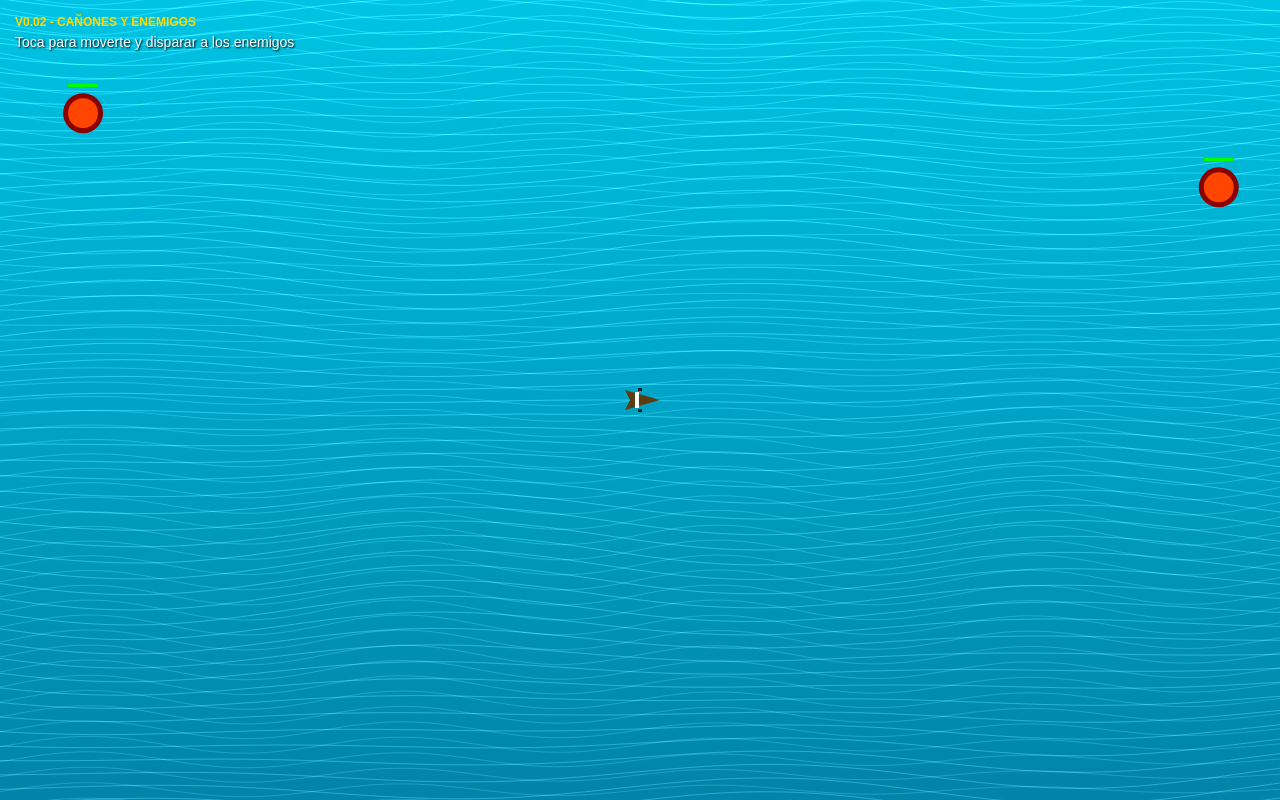
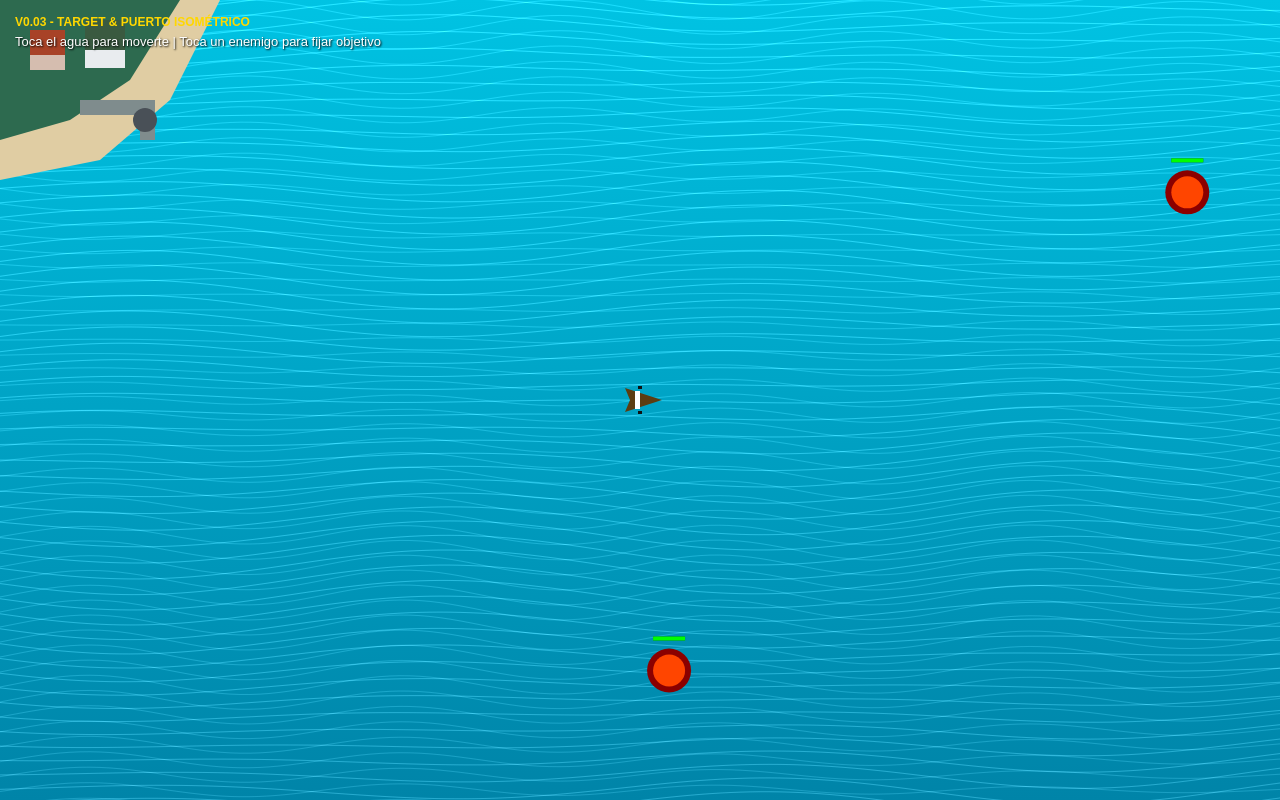
Before and after one commit to dubbielmaster/Piratestorm2d, a plain HTML site: page index.html in a window 1280 px wide. Drawn offline with Linux system fonts and the light colour scheme; animation ran at ten frames a second.

Commit message:
Update game to version 0.03 with UI and logic changes
Updated game version to v0.03 and modified UI elements. Adjusted cannon configuration and enemy behavior, including target selection and auto-shooting.

```diff
--- a/index.html
+++ b/index.html
@@ -3,40 +3,35 @@
 <head>
     <meta charset="UTF-8">
     <meta name="viewport" content="width=device-width, initial-scale=1.0, user-scalable=no">
-    <title>Pirate Storm Mobile - v0.02</title>
+    <title>Pirate Storm Mobile - v0.03</title>
     <style>
         * { margin: 0; padding: 0; box-sizing: border-box; }
         body, html { width: 100%; height: 100%; overflow: hidden; background-color: #000; }
         canvas { display: block; touch-action: none; }
         #ui { position: absolute; top: 15px; left: 15px; color: #ffffff; font-family: Arial, sans-serif; pointer-events: none; }
         #version { font-size: 12px; color: #ffd700; font-weight: bold; text-transform: uppercase; }
-        #stats { font-size: 14px; margin-top: 5px; text-shadow: 1px 1px 2px black; }
+        #stats { font-size: 13px; margin-top: 5px; text-shadow: 1px 1px 2px black; }
     </style>
 </head>
 <body>
 
     <div id="ui">
-        <div id="version">v0.02 - Cañones y Enemigos</div>
-        <div id="stats">Toca para moverte y disparar a los enemigos</div>
+        <div id="version">v0.03 - Target & Puerto Isométrico</div>
+        <div id="stats">Toca el agua para moverte | Toca un enemigo para fijar objetivo</div>
     </div>
 
     <canvas id="gameCanvas"></canvas>
 
     <script>
-        // =============================================================
-        // CONFIGURACIÓN DE CAÑONES Y ARMAMENTO (Ajustable)
-        // =============================================================
+        // CONFIGURACIÓN DE CAÑONES
         const CANNON_CONFIG = {
-            damage: 25,          // Daño por bala
-            range: 350,          // Alcance máximo en píxeles
-            fireRate: 400,       // Tiempo de recarga en milisegundos
-            bulletSpeed: 7,      // Velocidad de la bala
-            cannonsCount: 2      // Número de cañones por disparo
+            damage: 20,
+            range: 300,
+            fireRate: 500,
+            bulletSpeed: 8
         };
 
-        // =============================================================
-        // 1. CLASE OCÉANO (OLEAJE MEJORADO)
-        // =============================================================
+        // 1. OCÉANO
         class Ocean {
             constructor(canvas) {
                 this.canvas = canvas;
@@ -44,9 +39,7 @@
                 this.time = 0;
             }
 
-            update() {
-                this.time += 0.005;
-            }
+            update() { this.time += 0.005; }
 
             draw() {
                 const ctx = this.ctx;
@@ -84,14 +77,66 @@
                         ctx.stroke();
                     }
                 });
+                ctx.restore();
+            }
+        }
+
+        // 2. PUERTO E ISLA (Estructura isométrica 3D Prerrenderizada)
+        class Port {
+            draw(ctx) {
+                ctx.save();
+
+                // Arena / Costa de la Isla
+                ctx.fillStyle = "#e0cda3";
+                ctx.beginPath();
+                ctx.moveTo(0, 0);
+                ctx.lineTo(220, 0);
+                ctx.lineTo(170, 100);
+                ctx.lineTo(100, 160);
+                ctx.lineTo(0, 180);
+                ctx.closePath();
+                ctx.fill();
+
+                // Vegetación / Tierra
+                ctx.fillStyle = "#2d6a4f";
+                ctx.beginPath();
+                ctx.moveTo(0, 0);
+                ctx.lineTo(180, 0);
+                ctx.lineTo(130, 80);
+                ctx.lineTo(70, 120);
+                ctx.lineTo(0, 140);
+                ctx.closePath();
+                ctx.fill();
+
+                // Muelle de Piedra (Vista isométrica)
+                ctx.fillStyle = "#7f8c8d";
+                ctx.fillRect(80, 100, 70, 15); // Brazo muelle
+                ctx.fillRect(140, 100, 15, 40);
+
+                // Edificios del Puerto (Efecto 3D simple)
+                // Casa 1
+                ctx.fillStyle = "#a84227"; // Techo
+                ctx.fillRect(30, 30, 35, 25);
+                ctx.fillStyle = "#d5bdaf"; // Pared
+                ctx.fillRect(30, 55, 35, 15);
+
+                // Casa 2
+                ctx.fillStyle = "#3a5a40"; // Techo
+                ctx.fillRect(85, 20, 40, 30);
+                ctx.fillStyle = "#e9ecef"; // Pared
+                ctx.fillRect(85, 50, 40, 18);
+
+                // Torre de defensa
+                ctx.fillStyle = "#495057";
+                ctx.beginPath();
+                ctx.arc(145, 120, 12, 0, Math.PI * 2);
+                ctx.fill();
 
                 ctx.restore();
             }
         }
 
-        // =============================================================
-        // 2. CLASE BALA DE CAÑÓN
-        // =============================================================
+        // 3. BALA DE CAÑÓN
         class CannonBall {
             constructor(startX, startY, targetX, targetY) {
                 this.x = startX;
@@ -109,9 +154,7 @@
                 this.x += this.vx;
                 this.y += this.vy;
 
-                // Destruir bala si supera el alcance
-                const dist = Math.hypot(this.x - this.startX, this.y - this.startY);
-                if (dist > CANNON_CONFIG.range) {
+                if (Math.hypot(this.x - this.startX, this.y - this.startY) > CANNON_CONFIG.range) {
                     this.active = false;
                 }
             }
@@ -124,24 +167,27 @@
             }
         }
 
-        // =============================================================
-        // 3. CLASE ENEMIGO (Monstruo / Barco Pirata)
-        // =============================================================
+        // 4. ENEMIGO
         class Enemy {
-            constructor(x, y) {
+            constructor(id, x, y) {
+                this.id = id;
                 this.x = x;
                 this.y = y;
                 this.maxHp = 100;
                 this.hp = 100;
-                this.radius = 20;
+                this.radius = 22;
                 this.angle = Math.random() * Math.PI * 2;
-                this.speed = 0.8;
+                this.speed = 0.6;
             }
 
             update() {
-                // Movimiento errático en el agua
                 this.x += Math.cos(this.angle) * this.speed;
                 this.y += Math.sin(this.angle) * this.speed;
+
+                // Evitar entrar al puerto
+                if (this.x < 180 && this.y < 180) {
+                    this.angle += Math.PI / 2;
+                }
 
                 if (Math.random() < 0.02) {
                     this.angle += (Math.random() - 0.5);
@@ -150,24 +196,37 @@
 
             takeDamage(amount) {
                 this.hp -= amount;
-                if (this.hp <= 0) {
-                    this.hp = 0;
-                    this.respawn();
-                }
+                return this.hp <= 0;
             }
 
             respawn() {
-                // Aparecer en una nueva posición
-                this.x = Math.random() * (window.innerWidth - 100) + 50;
-                this.y = Math.random() * (window.innerHeight - 100) + 50;
+                this.x = Math.random() * (window.innerWidth - 150) + 100;
+                this.y = Math.random() * (window.innerHeight - 250) + 200;
                 this.hp = this.maxHp;
             }
 
-            draw(ctx) {
+            draw(ctx, isTarget) {
                 ctx.save();
                 ctx.translate(this.x, this.y);
 
-                // Monstruo/Barco Enemigo (Rojo)
+                // Si es el OBJETIVO SELECCIONADO (Unitarget), dibujamos el retículo
+                if (isTarget) {
+                    ctx.strokeStyle = "#ff0000";
+                    ctx.lineWidth = 2;
+                    ctx.beginPath();
+                    ctx.arc(0, 0, this.radius + 8, 0, Math.PI * 2);
+                    ctx.stroke();
+
+                    // Cruz del objetivo
+                    ctx.beginPath();
+                    ctx.moveTo(-this.radius - 12, 0); ctx.lineTo(-this.radius - 4, 0);
+                    ctx.moveTo(this.radius + 4, 0); ctx.lineTo(this.radius + 12, 0);
+                    ctx.moveTo(0, -this.radius - 12); ctx.lineTo(0, -this.radius - 4);
+                    ctx.moveTo(0, this.radius + 4); ctx.lineTo(0, this.radius + 12);
+                    ctx.stroke();
+                }
+
+                // Cuerpo del Monstruo/Enemigo
                 ctx.fillStyle = "#8b0000";
                 ctx.beginPath();
                 ctx.arc(0, 0, this.radius, 0, Math.PI * 2);
@@ -175,25 +234,22 @@
 
                 ctx.fillStyle = "#ff4500";
                 ctx.beginPath();
-                ctx.arc(0, 0, this.radius - 5, 0, Math.PI * 2);
+                ctx.arc(0, 0, this.radius - 6, 0, Math.PI * 2);
                 ctx.fill();
 
                 // Barra de Vida
-                const barWidth = 30;
-                const barHeight = 4;
-                ctx.fillStyle = "rgba(0,0,0,0.5)";
-                ctx.fillRect(-barWidth/2, -this.radius - 10, barWidth, barHeight);
+                const barWidth = 32;
+                ctx.fillStyle = "rgba(0,0,0,0.6)";
+                ctx.fillRect(-barWidth/2, -this.radius - 12, barWidth, 4);
 
                 ctx.fillStyle = "#00ff00";
-                ctx.fillRect(-barWidth/2, -this.radius - 10, (this.hp / this.maxHp) * barWidth, barHeight);
+                ctx.fillRect(-barWidth/2, -this.radius - 12, (this.hp / this.maxHp) * barWidth, 4);
 
                 ctx.restore();
             }
         }
 
-        // =============================================================
-        // 4. CLASE JUGADOR CON CAÑONES
-        // =============================================================
+        // 5. BARCO DEL JUGADOR
         class PlayerShip {
             constructor(x, y) {
                 this.x = x;
@@ -203,6 +259,7 @@
                 this.speed = 2.0;
                 this.angle = 0;
                 this.lastShot = 0;
+                this.selectedEnemy = null; // Guardará el enemigo fijado
             }
 
             moveTo(targetX, targetY) {
@@ -210,16 +267,8 @@
                 this.targetY = targetY;
             }
 
-            shoot(targetX, targetY, bulletsArray) {
-                const now = Date.now();
-                if (now - this.lastShot >= CANNON_CONFIG.fireRate) {
-                    // Disparar proyectil
-                    bulletsArray.push(new CannonBall(this.x, this.y, targetX, targetY));
-                    this.lastShot = now;
-                }
-            }
-
-            update() {
+            update(bulletsArray) {
+                // Movimiento
                 const dx = this.targetX - this.x;
                 const dy = this.targetY - this.y;
                 const distance = Math.hypot(dx, dy);
@@ -229,6 +278,20 @@
                     this.x += Math.cos(this.angle) * this.speed;
                     this.y += Math.sin(this.angle) * this.speed;
                 }
+
+                // Sistema AUTO-DISPARO UNITARGET
+                if (this.selectedEnemy) {
+                    const distToEnemy = Math.hypot(this.selectedEnemy.x - this.x, this.selectedEnemy.y - this.y);
+
+                    // Disparar automáticamente si está dentro del alcance
+                    if (distToEnemy <= CANNON_CONFIG.range) {
+                        const now = Date.now();
+                        if (now - this.lastShot >= CANNON_CONFIG.fireRate) {
+                            bulletsArray.push(new CannonBall(this.x, this.y, this.selectedEnemy.x, this.selectedEnemy.y));
+                            this.lastShot = now;
+                        }
+                    }
+                }
             }
 
             draw(ctx) {
@@ -236,32 +299,30 @@
                 ctx.translate(this.x, this.y);
                 ctx.rotate(this.angle);
 
-                // Casco del barco
+                // Casco del Barco
                 ctx.fillStyle = "#5c3d11";
                 ctx.beginPath();
-                ctx.moveTo(20, 0);
-                ctx.lineTo(-15, -10);
+                ctx.moveTo(22, 0);
+                ctx.lineTo(-15, -12);
                 ctx.lineTo(-10, 0);
-                ctx.lineTo(-15, 10);
+                ctx.lineTo(-15, 12);
                 ctx.closePath();
                 ctx.fill();
 
-                // Cañones laterales (Detalle visual)
-                ctx.fillStyle = "#222222";
-                ctx.fillRect(-2, -12, 4, 3);
-                ctx.fillRect(-2, 9, 4, 3);
+                // Cañones
+                ctx.fillStyle = "#111111";
+                ctx.fillRect(-2, -14, 4, 3);
+                ctx.fillRect(-2, 11, 4, 3);
 
                 // Velas
                 ctx.fillStyle = "#ffffff";
-                ctx.fillRect(-5, -8, 4, 16);
+                ctx.fillRect(-5, -9, 5, 18);
 
                 ctx.restore();
             }
         }
 
-        // =============================================================
-        // 5. INICIALIZACIÓN Y BUCLE PRINCIPAL
-        // =============================================================
+        // 6. INICIALIZACIÓN
         const canvas = document.getElementById('gameCanvas');
         const ctx = canvas.getContext('2d');
 
@@ -273,14 +334,15 @@
         resizeCanvas();
 
         const ocean = new Ocean(canvas);
+        const port = new Port();
         const player = new PlayerShip(canvas.width / 2, canvas.height / 2);
         const bullets = [];
         const enemies = [
-            new Enemy(100, 150),
-            new Enemy(canvas.width - 100, 200)
+            new Enemy(1, canvas.width - 80, 220),
+            new Enemy(2, canvas.width / 2, canvas.height - 120)
         ];
 
-        // Controles Táctiles
+        // CONTROLES TÁCTILES UNITARGET
         function handleTouch(e) {
             e.preventDefault();
             const touch = e.touches[0];
@@ -288,43 +350,62 @@
             const touchX = touch.clientX - rect.left;
             const touchY = touch.clientY - rect.top;
 
-            player.moveTo(touchX, touchY);
-            player.shoot(touchX, touchY, bullets);
+            // Verificar si tocó a un enemigo
+            let clickedEnemy = null;
+            enemies.forEach(enemy => {
+                if (Math.hypot(touchX - enemy.x, touchY - enemy.y) < enemy.radius + 15) {
+                    clickedEnemy = enemy;
+                }
+            });
+
+            if (clickedEnemy) {
+                // Si tocó a un enemigo, lo fijamos como objetivo
+                player.selectedEnemy = clickedEnemy;
+            } else {
+                // Si tocó el agua, se mueve hacia allá
+                player.moveTo(touchX, touchY);
+            }
         }
 
         canvas.addEventListener('touchstart', handleTouch, {passive: false});
-        canvas.addEventListener('touchmove', handleTouch, {passive: false});
 
-        // Bucle del juego
+        // BUCLE PRINCIPAL
         function gameLoop() {
             ocean.update();
-            player.update();
+            player.update(bullets);
 
             // Actualizar Enemigos
             enemies.forEach(enemy => enemy.update());
 
-            // Actualizar y Colisiones de Balas
+            // Actualizar y Procesar Balas
             for (let i = bullets.length - 1; i >= 0; i--) {
                 const bullet = bullets[i];
                 bullet.update();
 
-                // Colisión con enemigos
                 enemies.forEach(enemy => {
-                    const dist = Math.hypot(bullet.x - enemy.x, bullet.y - enemy.y);
-                    if (dist < enemy.radius) {
-                        enemy.takeDamage(CANNON_CONFIG.damage);
+                    if (Math.hypot(bullet.x - enemy.x, bullet.y - enemy.y) < enemy.radius) {
+                        const dead = enemy.takeDamage(CANNON_CONFIG.damage);
                         bullet.active = false;
+
+                        if (dead) {
+                            if (player.selectedEnemy === enemy) player.selectedEnemy = null;
+                            enemy.respawn();
+                        }
                     }
                 });
 
-                if (!bullet.active) {
-                    bullets.splice(i, 1);
-                }
+                if (!bullet.active) bullets.splice(i, 1);
             }
 
-            // Renderizado
+            // RENDERIZADO
             ocean.draw();
-            enemies.forEach(enemy => enemy.draw(ctx));
+            port.draw(ctx); // Renderizar puerto e isla
+
+            enemies.forEach(enemy => {
+                const isTarget = (player.selectedEnemy === enemy);
+                enemy.draw(ctx, isTarget);
+            });
+
             bullets.forEach(bullet => bullet.draw(ctx));
             player.draw(ctx);
 
```
